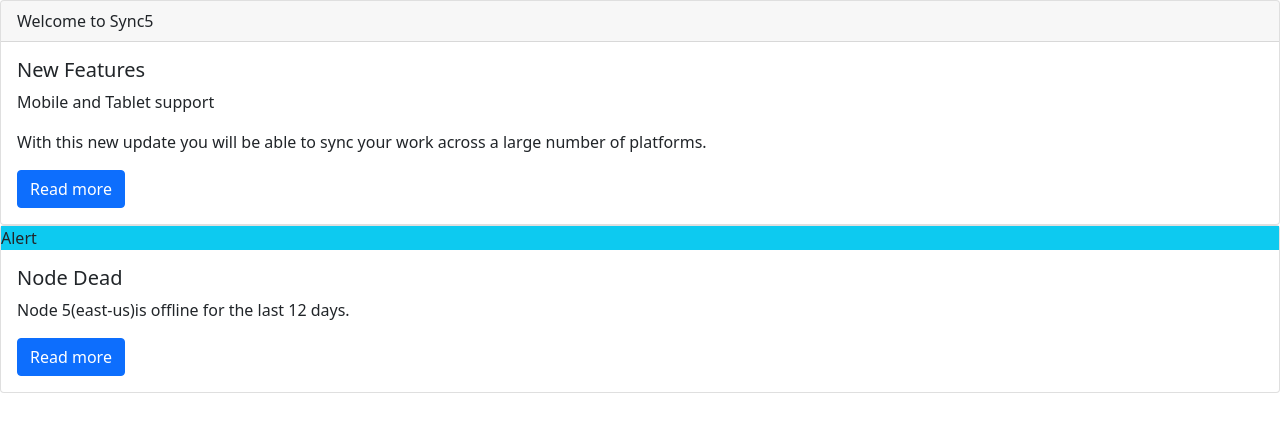
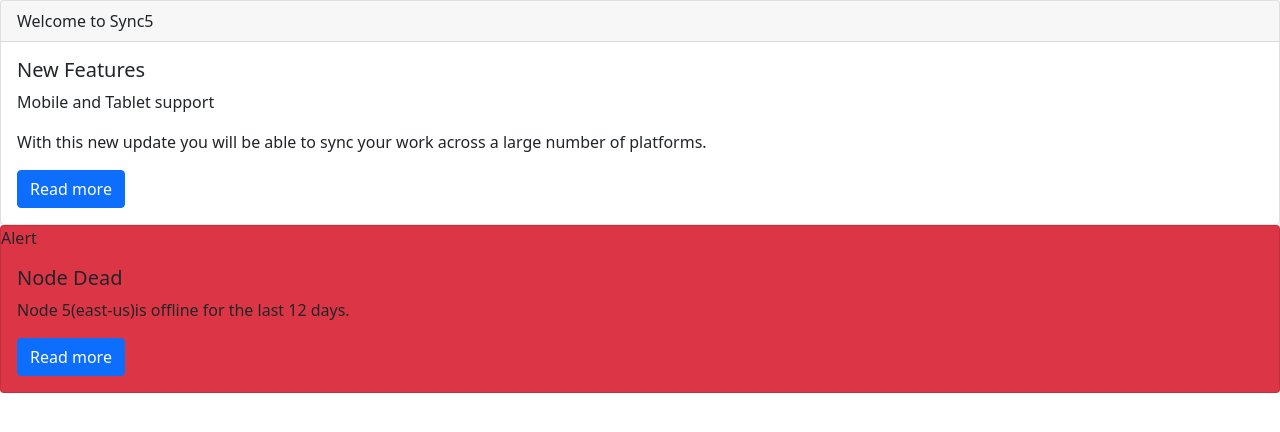
Before and after one commit to acciojob/bootstrap-card-Ankita-shrivastav, a website: page main.html in a window 1280 px wide. Drawn offline with nearby package versions, Linux system fonts and the light colour scheme.

Commit message:
created a submission

```diff
--- a/main.html
+++ b/main.html
@@ -21,8 +21,8 @@
 					<a href="#" class="btn btn-primary">Read more</a>
 				</div>
 			</div>
-		<div class="card">
-			<div class="carder-header bg-info">
+		<div class="card bg-danger">
+			<div class="carder-header ">
 				Alert
 			</div>
 			<div class="card-body">
```
